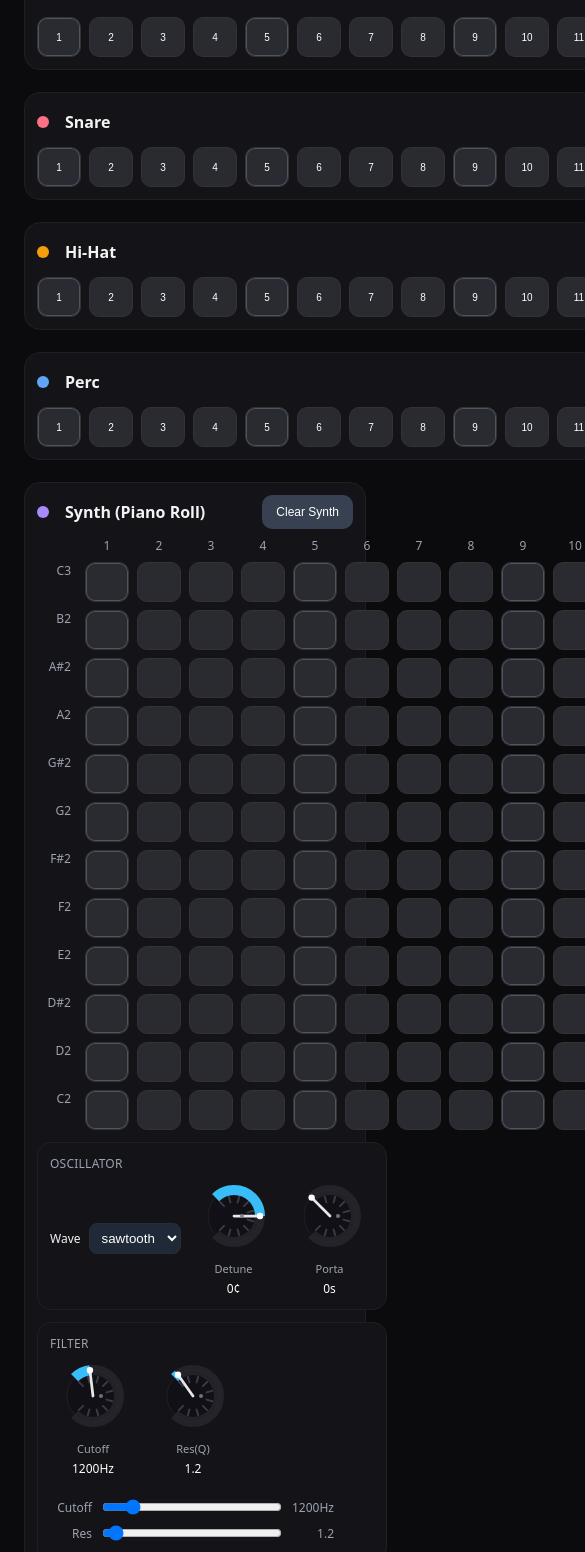
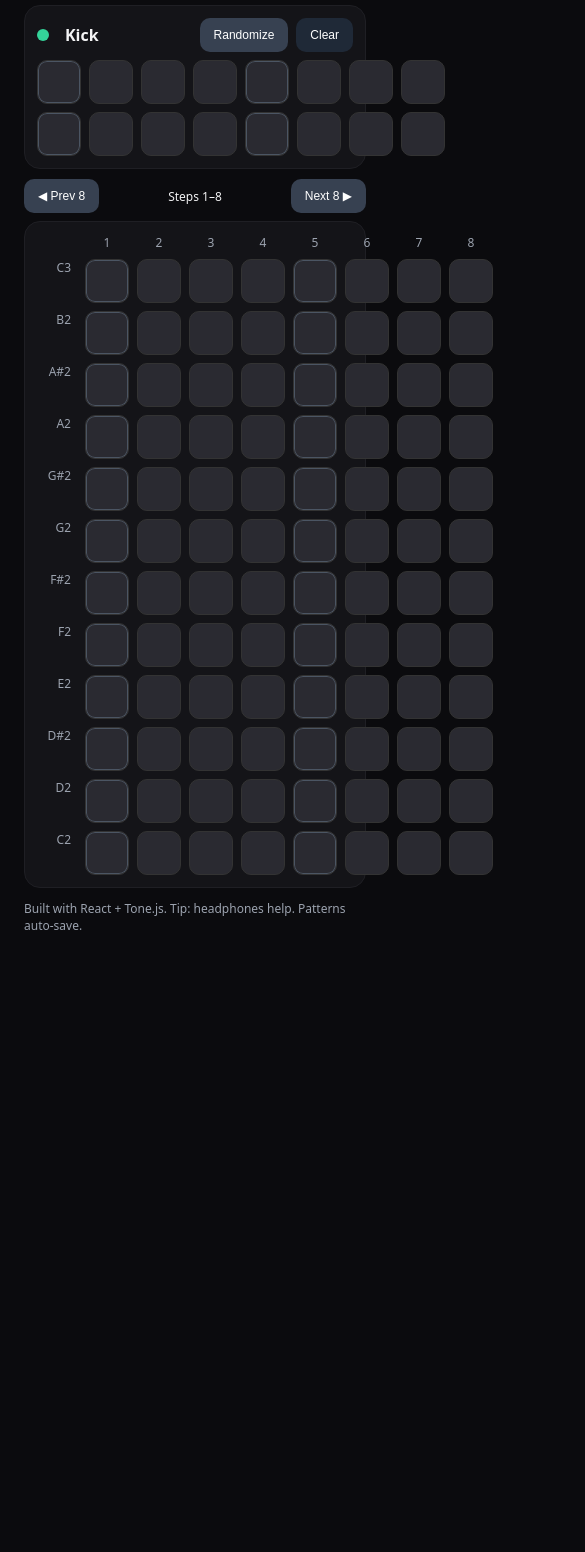
Before and after one commit to Tekknobot/react-stepseq-web, a React (Vite) app: page / in a window 390 px wide. Shown: the part 279-1831 px from the top of the page, 585 px wide, since content can reach past the window. After the commit the page ends 1237 px from the top, so only its background shows below. Built offline with nearby package versions, Linux system fonts and the light colour scheme.

Commit message:
Mobile friendly.

```diff
--- a/src/App.tsx
+++ b/src/App.tsx
@@ -179,6 +179,28 @@ export default function App() {
   const [bpm, setBpm] = useState(120)
   const [swing, setSwing] = useState(0)
   const [accentEvery, setAccentEvery] = useState(4)
+
+  // render 16 steps as 2 rows of 8
+  const COLS = 8;
+  const isPlayingCol = (i:number) => isPlaying && i === step;
+
+  const [currentTrackIndex, setCurrentTrackIndex] = useState(0)
+
+  function nextTrack() {
+    setCurrentTrackIndex((i) => (i + 1) % TRACKS.length)
+  }
+  function prevTrack() {
+    setCurrentTrackIndex((i) => (i - 1 + TRACKS.length) % TRACKS.length)
+  }
+
+  const [pianoPage, setPianoPage] = useState(0) // 0 = steps 1–8, 1 = steps 9–16
+
+  function nextPianoPage() {
+    setPianoPage((p) => (p + 1) % 2)
+  }
+  function prevPianoPage() {
+    setPianoPage((p) => (p - 1 + 2) % 2)
+  }
 
   // ---- Synth tone controls (UI state) ----
   const [wave, setWave] = useState<'sine'|'triangle'|'square'|'sawtooth'>('sawtooth')
@@ -398,169 +420,107 @@ export default function App() {
         </div>
       </div>
 
-      {/* Drum tracks */}
-      <div style={{display:'grid', gap:12, marginTop:12}}>
-        {TRACKS.map(t => (
-          <div key={t.id} className="track panel">
+      {/* Drum track viewer — 2 rows × 8 cols (16 steps) */}
+      <div style={{marginTop:12}}>
+        <div className="row" style={{justifyContent:'space-between', marginBottom:8}}>
+          <button className="button secondary" onClick={prevTrack}>◀ Prev</button>
+          <div className="small">
+            {TRACKS[currentTrackIndex].name} ({currentTrackIndex+1}/{TRACKS.length})
+          </div>
+          <button className="button secondary" onClick={nextTrack}>Next ▶</button>
+        </div>
+
+        <div className="track panel">
           <div className="trackHead">
             <div className="row">
-                <div style={{width:12,height:12,borderRadius:6, background:t.color, marginRight:8}}/>
-                <strong>{t.name}</strong>
+              <div style={{width:12,height:12,borderRadius:6, background:TRACKS[currentTrackIndex].color, marginRight:8}}/>
+              <strong>{TRACKS[currentTrackIndex].name}</strong>
             </div>
             <div className="row">
-                <button className="button secondary small" onClick={()=>randomizeDrum(t.id, 0.3)}>Randomize</button>
-                <button className="button small" onClick={()=>clearDrum(t.id)}>Clear</button>
+              <button className="button secondary small" onClick={()=>randomizeDrum(TRACKS[currentTrackIndex].id,0.3)}>Randomize</button>
+              <button className="button small" onClick={()=>clearDrum(TRACKS[currentTrackIndex].id)}>Clear</button>
             </div>
           </div>
-            <div className="grid">
-              {drums[t.id].map((on, i) => {
-                const playing = isPlaying && i === step
-                const quarter = i % 4 === 0
+
+          {/* exact 2 × 8 grid */}
+          <div
+            style={{
+              display: 'grid',
+              gridTemplateColumns: 'repeat(8, var(--cell, 44px))',
+              gridTemplateRows: 'repeat(2, var(--cell, 44px))',
+              gap: 'var(--gap, 8px)',
+            }}
+          >
+            {Array.from({ length: 16 }).map((_, idx) => {
+              const on = drums[TRACKS[currentTrackIndex].id][idx]
+              const playing = isPlaying && idx === step
+              const quarter = idx % 4 === 0
               return (
                 <button
-                    key={i}
-                    className={'step' + (on?' on':'') + (quarter?' quarter':'') + (playing?' playing':'')}
-                    onClick={()=>toggleDrum(t.id, i)}
-                    title={`Step ${i+1}`}
-                    style={on?{background:t.color,color:'#0b1012'}:undefined}
-                  >
-                    {i+1}
-                  </button>
+                  key={idx}
+                  className={'step' + (on ? ' on' : '') + (quarter ? ' quarter' : '') + (playing ? ' playing' : '')}
+                  onClick={() => toggleDrum(TRACKS[currentTrackIndex].id, idx)}
+                  title={`Step ${idx + 1}`}
+                  // hard fallback sizes so it never stretches full width
+                  style={{
+                    width: 'var(--cell, 44px)',
+                    height: 'var(--cell, 44px)',
+                    ...(on ? { background: TRACKS[currentTrackIndex].color, color: '#0b1012' } : null),
+                  }}
+                />
               )
             })}
           </div>
         </div>
-        ))}
       </div>
 
-      {/* Piano Roll */}
-      <div className="panel" style={{marginTop:12}}>
-        <div className="trackHead" style={{marginBottom:8}}>
-          <div className="row">
-            <div style={{width:12,height:12,borderRadius:6, background:'#a78bfa', marginRight:8}}/>
-            <strong>Synth (Piano Roll)</strong>
-          </div>
-          <div className="row">
-            <button
-              className="button secondary small"
-              onClick={()=>{
-                setState(prev => ({ ...prev, synthRoll: Array(STEPS).fill(null)}))
-              }}
-            >
-              Clear Synth
-            </button>
-          </div>
+      {/* Piano Roll grid, paged 8 steps at a time */}
+      <div style={{marginBottom:8, display:'flex', justifyContent:'space-between', alignItems:'center'}}>
+        <button className="button secondary small" onClick={prevPianoPage}>◀ Prev 8</button>
+        <div className="small">Steps {pianoPage*8+1}–{pianoPage*8+8}</div>
+        <button className="button secondary small" onClick={nextPianoPage}>Next 8 ▶</button>
       </div>
 
-        <div style={{display:'grid', gridTemplateColumns:`40px repeat(${STEPS}, 44px)`, gap:8}}>
-          {/* note labels */}
+      {/* wrap the roll grid in a .panel */}
+      <div className="panel" style={{padding:'12px', marginBottom:12}}>
+        <div style={{
+          display:'grid',
+          gridTemplateColumns:`40px repeat(8, var(--cell, 44px))`,
+          gap:'var(--gap, 8px)'
+        }}>
+          {/* Column labels */}
           <div />
-          {Array.from({length:STEPS}).map((_,i)=>
-            <div key={'colLabel'+i} className="label small" style={{textAlign:'center'}}>{i+1}</div>
+          {Array.from({length:8}).map((_,i)=>
+            <div key={'colLabel'+i} className="label small" style={{textAlign:'center'}}>
+              {pianoPage*8 + i + 1}
+            </div>
           )}
 
           {ROLL_NOTES.map((note, rowIdx) => (
             <React.Fragment key={note}>
               <div className="label small" style={{textAlign:'right', paddingRight:6}}>{note}</div>
-              {Array.from({length:STEPS}).map((_, colIdx) => {
-                const on = synthRoll[colIdx] === rowIdx
-                const playing = isPlaying && colIdx === step
-                const quarter = colIdx % 4 === 0
+              {Array.from({length:8}).map((_, colIdx) => {
+                const stepIndex = pianoPage*8 + colIdx
+                const on = synthRoll[stepIndex] === rowIdx
+                const playing = isPlaying && stepIndex === step
+                const quarter = stepIndex % 4 === 0
                 return (
                   <button
                     key={note+colIdx}
                     className={'step' + (on?' on':'') + (quarter?' quarter':'') + (playing?' playing':'')}
-                    onClick={()=>toggleRoll(rowIdx,colIdx)}
-                    title={`${note} @ step ${colIdx+1}`}
-                    style={on?{background:'#a78bfa',color:'#0b1012'}:undefined}
+                    onClick={()=>toggleRoll(rowIdx, stepIndex)}
+                    title={`${note} @ step ${stepIndex+1}`}
+                    style={{
+                      width:'var(--cell, 44px)',
+                      height:'var(--cell, 44px)',
+                      ...(on?{background:'#a78bfa',color:'#0b1012'}:null)
+                    }}
                   />
                 )
               })}
             </React.Fragment>
           ))}
         </div>
-
-        {/* ---- Synth Parameter Controls (redesigned) ---- */}
-        <div className="ctrlPanel" style={{marginTop:12}}>
-          {/* Oscillator */}
-          <div className="ctrlCard">
-            <div className="ctrlTitle">Oscillator</div>
-            <div className="row" style={{gap:10, flexWrap:'wrap'}}>
-              <div className="row" style={{gap:8}}>
-                <span className="small">Wave</span>
-                <select value={wave} onChange={e=>setWave(e.target.value as any)}>
-                  <option value="sine">sine</option>
-                  <option value="triangle">triangle</option>
-                  <option value="square">square</option>
-                  <option value="sawtooth">sawtooth</option>
-                </select>
-              </div>
-
-              <Knob label="Detune" value={detune} min={-1200} max={1200} step={1}
-                onChange={setDetune} suffix="¢" />
-              <Knob label="Porta" value={porta} min={0} max={0.5} step={0.005}
-                onChange={setPorta} suffix="s" />
-            </div>
-          </div>
-
-          {/* Filter */}
-          <div className="ctrlCard">
-            <div className="ctrlTitle">Filter</div>
-            <div className="row" style={{gap:14, flexWrap:'wrap'}}>
-              <Knob label="Cutoff" value={cutoff} min={80} max={8000} step={10}
-                onChange={setCutoff} suffix="Hz" />
-              <Knob label="Res(Q)" value={resonance} min={0.5} max={20} step={0.1}
-                onChange={setResonance} />
-              <div style={{minWidth:220}}>
-                <div className="ctrlRow">
-                  <span className="small">Cutoff</span>
-                  <input type="range" min={80} max={8000} value={cutoff}
-                    onChange={e=>setCutoff(parseInt(e.target.value))}
-                    style={{width:180}}/>
-                  <span className="small">{cutoff}Hz</span>
-                </div>
-                <div className="ctrlRow">
-                  <span className="small">Res</span>
-                  <input type="range" min={0.5} max={20} step={0.1} value={resonance}
-                    onChange={e=>setResonance(parseFloat(e.target.value))}
-                    style={{width:180}}/>
-                  <span className="small">{resonance.toFixed(1)}</span>
-                </div>
-              </div>
-            </div>
-          </div>
-
-          {/* Envelope (ADSR) */}
-          <div className="ctrlCard">
-            <div className="ctrlTitle">Envelope</div>
-            <div className="row" style={{gap:16, flexWrap:'wrap'}}>
-              <Knob label="Attack"  value={attack}  min={0} max={0.5} step={0.005} onChange={setAttack}  suffix="s"/>
-              <Knob label="Decay"   value={decay}   min={0} max={1}   step={0.01}  onChange={setDecay}   suffix="s"/>
-              <Knob label="Sustain" value={sustain} min={0} max={1}   step={0.01}  onChange={setSustain}/>
-              <Knob label="Release" value={release} min={0} max={1}   step={0.01}  onChange={setRelease} suffix="s"/>
-            </div>
-          </div>
-
-          {/* Helpful long sliders (fine adjust) */}
-          <div className="ctrlCard">
-            <div className="ctrlTitle">Fine Adjust</div>
-            <div className="ctrlRow">
-              <span className="small">Detune</span>
-              <input type="range" min={-1200} max={1200} step={1} value={detune}
-                onChange={e=>setDetune(parseInt(e.target.value))}
-                style={{width:220}}/>
-              <span className="small">{detune}¢</span>
-            </div>
-            <div className="ctrlRow">
-              <span className="small">Porta</span>
-              <input type="range" min={0} max={0.5} step={0.005} value={porta}
-                onChange={e=>setPorta(parseFloat(e.target.value))}
-                style={{width:220}}/>
-              <span className="small">{porta.toFixed(3)}s</span>
-            </div>
-          </div>
-        </div>
-        {/* ---- end synth controls ---- */}
       </div>
 
       <div className="footer">Built with React + Tone.js. Tip: headphones help. Patterns auto-save.</div>
--- a/src/style.css
+++ b/src/style.css
@@ -10,7 +10,7 @@
 * { box-sizing: border-box; }
 html, body, #root { height: 100%; }
 body { margin: 0; background: var(--bg); color: var(--text); font-family: ui-sans-serif, system-ui, -apple-system, Segoe UI, Roboto, Ubuntu, Cantarell, Noto Sans, Helvetica Neue, Arial, "Apple Color Emoji", "Segoe UI Emoji"; }
-.app { max-width: 1100px; margin: 0 auto; padding: 24px; }
+.app { max-width: 480px; margin: 0 auto; padding: 24px; }
 h1 { margin: 0 0 16px; font-size: 24px; }
 .controls, .row { display: flex; gap: 8px; align-items: center; flex-wrap: wrap; }
 .button { background: #1f2937; border: none; color: white; border-radius: 10px; padding: 10px 14px; cursor: pointer; }
```
Lines whose indentation alone changed are shown as unchanged.
